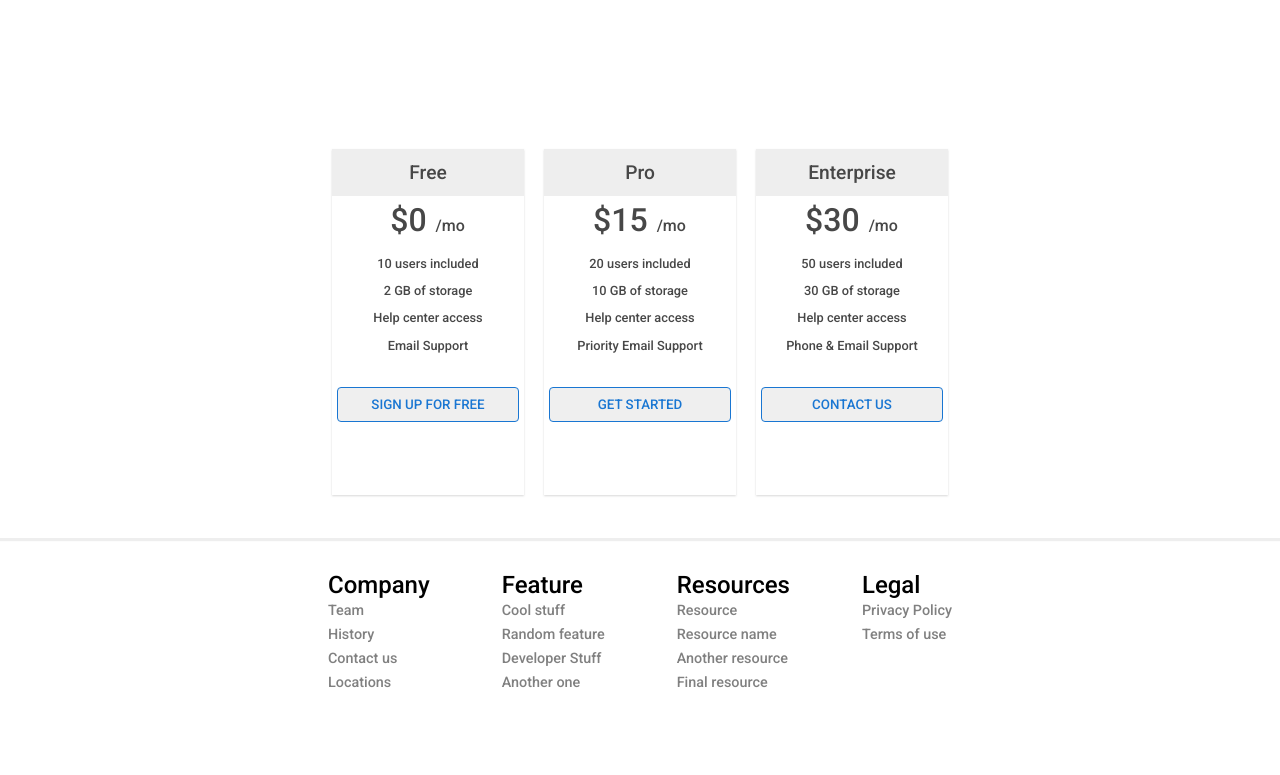
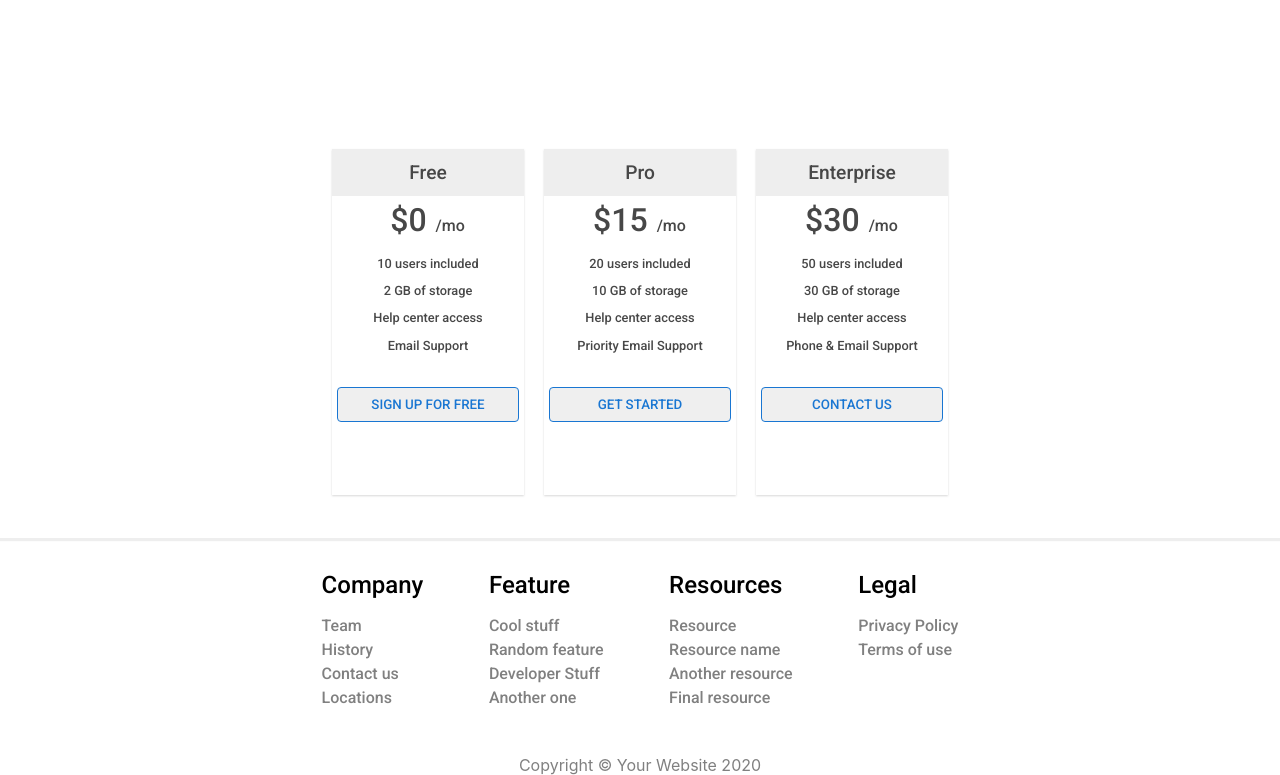
Before and after one commit to MIlanJP/Reactbasic-UI, a React (Create React App) app: page / in a window 1280 px wide. Shown: the part 269-1044 px from the top of the page. Before the commit the page ends 964 px from the top, so only its background shows below. Built offline with nearby package versions, Linux system fonts and the light colour scheme.

Commit message:
Added copyright on footer layout

```diff
--- a/src/App.css
+++ b/src/App.css
@@ -284,10 +284,16 @@ Footer{
 
 .content{
   color:gray;
-  font-size: .9rem;
+  font-size: 1rem;
   line-height:1.5rem;
   position: relative;
-  top:15  px;
+  top:15px;
+}
+
+.Footer-copyright{
+  position: relative;
+  top:60px;
+  color:gray;
 }
 
 /* FOOTER END */
--- a/src/Components/footer/Footer.js
+++ b/src/Components/footer/Footer.js
@@ -57,6 +57,7 @@ class Footer extends Component {
                  {legal}
                 </div>
                 </div>
+                <div className='Footer-copyright' >Copyright © Your Website 2020</div>
             </div>
         )
     }
```
